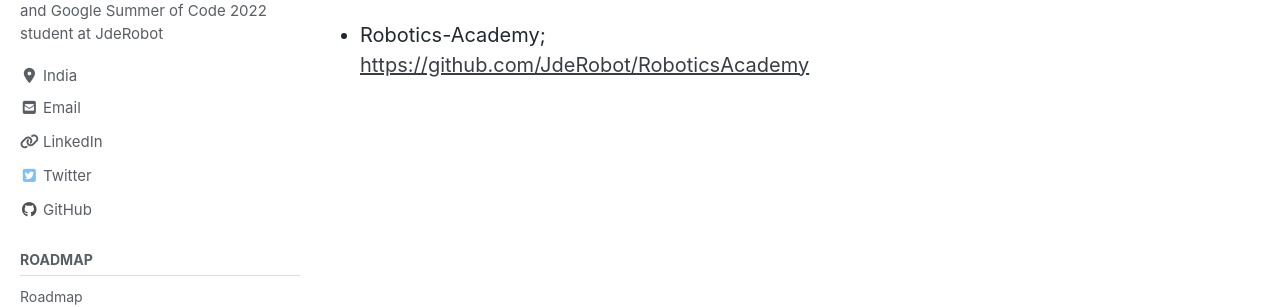
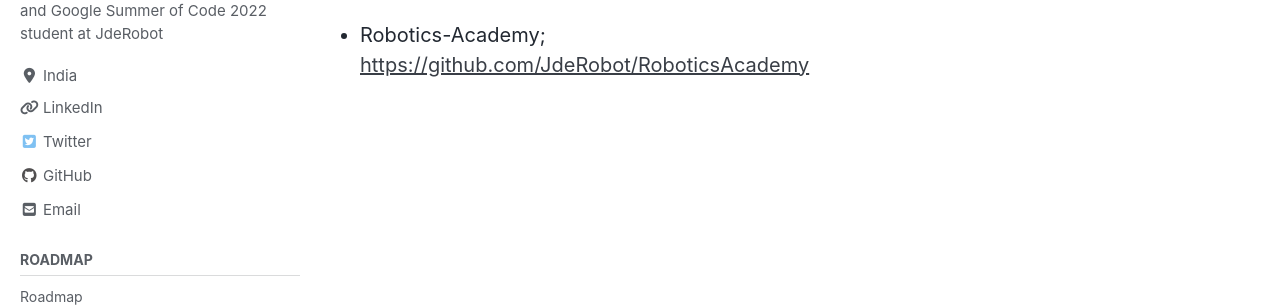
Before and after one commit to TheRoboticsClub/gsoc2022-Bhavesh_Misra, a Jekyll site: the page built from docs/_pages/install.md, in a window 1280 px wide. Shown: the part 253-560 px from the top of the page. Built offline with Jekyll 4.4.1, drawn with Linux system fonts in a browser that asks for light colours; cached includes are drawn as plain includes; nearby versions of some CDN libraries.

Commit message:
initial_stuff

```diff
--- a/docs/_config.yml
+++ b/docs/_config.yml
@@ -123,14 +123,14 @@
 # Site Author
 author:
   name             : "Bhavesh Misra"
-  avatar           : "/home/zekrom7780/github/gsoc2022-Bhavesh_Misra/docs/assets/images/profile_Bhavesh.jpg"
+  avatar           : "docs/assets/images/profile_Bhavesh.jpg"
   bio              : "Bachelors Student at BITS Hyderabad and Google Summer of Code 2022 student at JdeRobot"
   location         : "India"
-
+  email            :  "bhaveshmisra1@gmail.com"
   links:
-    - label: "Email"
-      icon: "fas fa-fw fa-envelope-square"
-      url: "nikhil.paliwal14@gmail.com"
+    # - label: "Email"
+    #   icon: "fas fa-fw fa-envelope-square"
+    #   url: "nikhil.paliwal14@gmail.com"
     - label: "LinkedIn"
       icon: "fas fa-fw fa-link"
       url: "https://www.linkedin.com/in/bhavesh-misra-a502a921b/"
```
